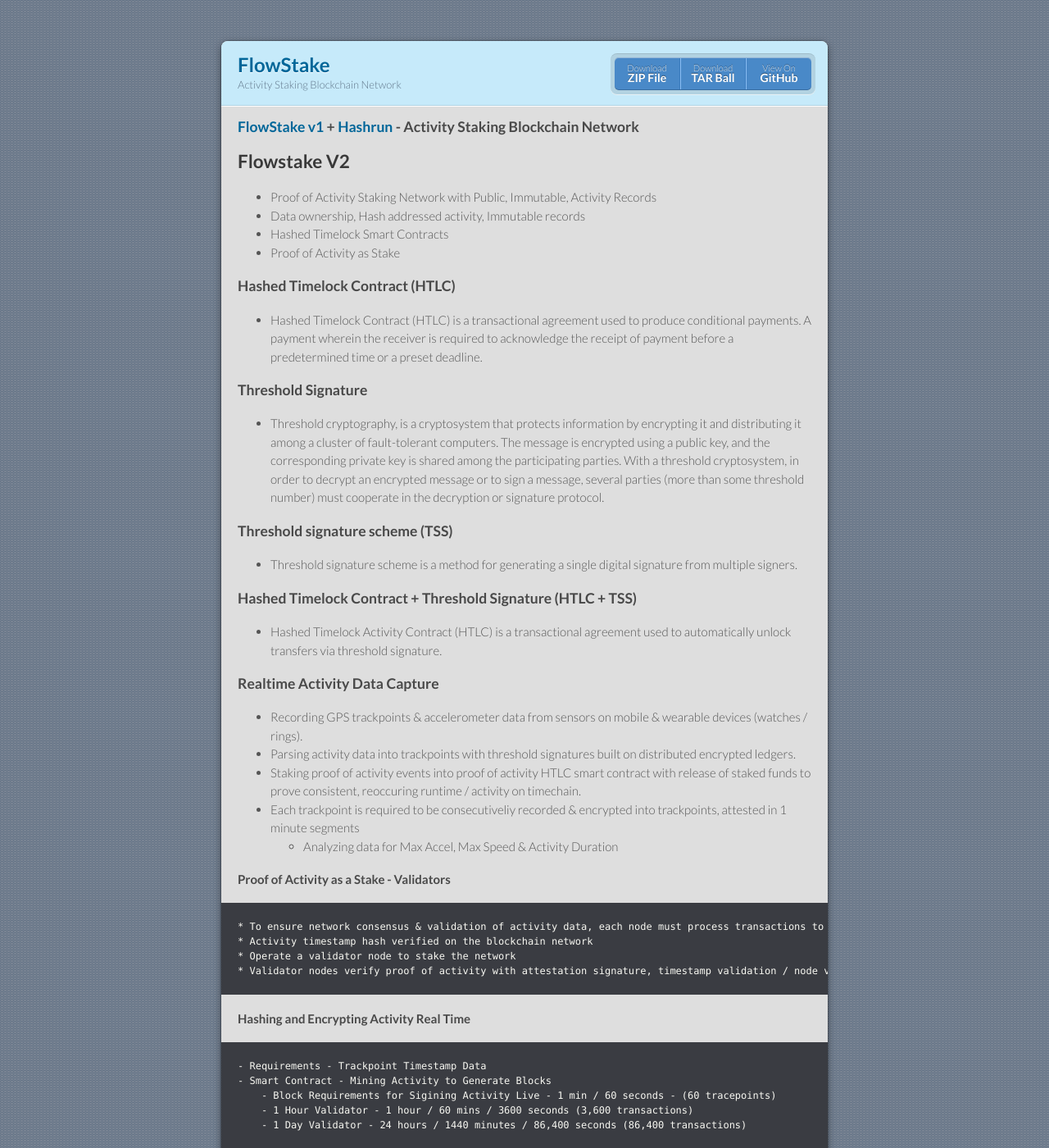
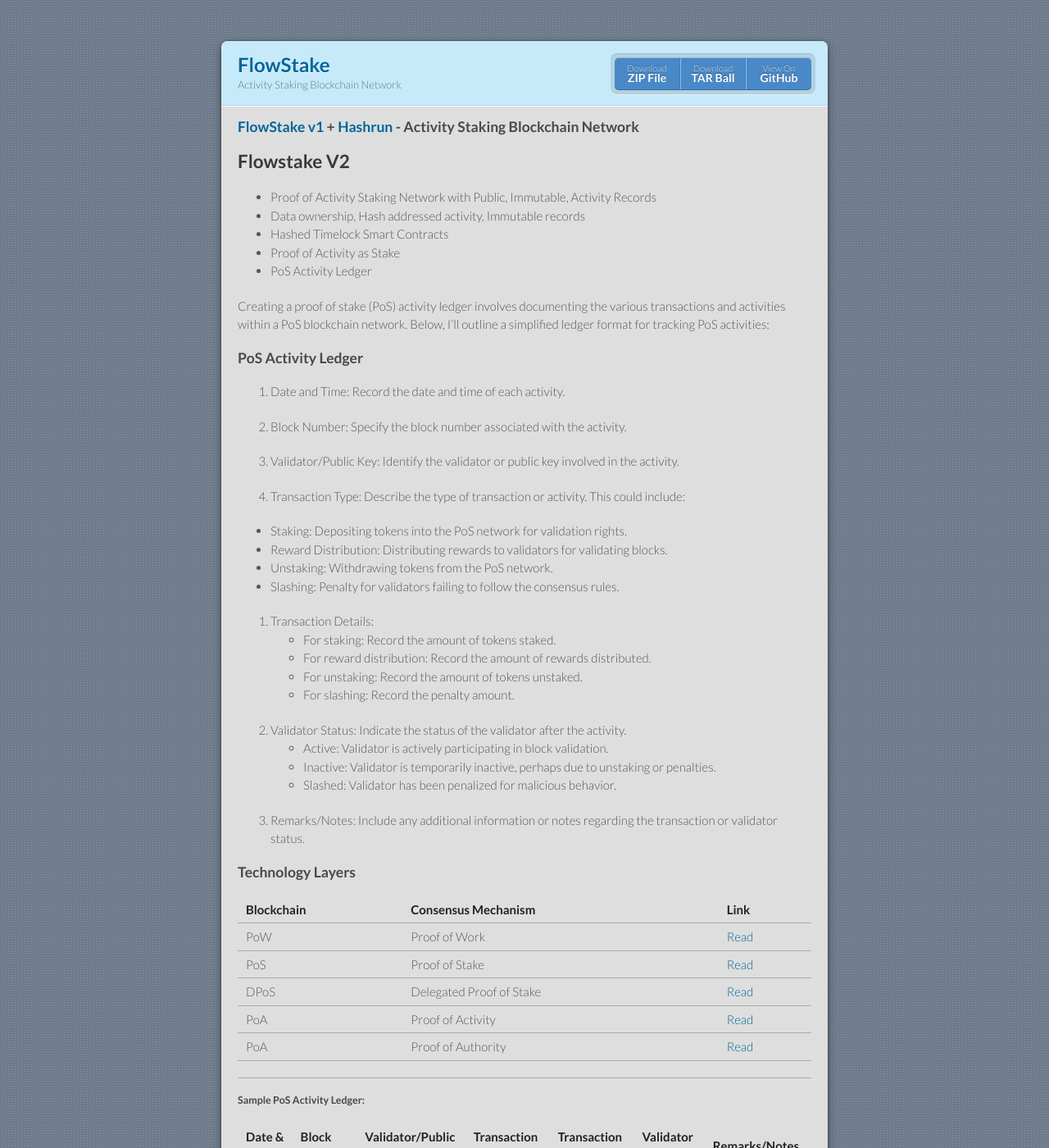
Before and after one commit to flowstake/flowstake.github.io, a Jekyll site: the page built from index.md, in a window 1280 px wide and 1400 px high. Shown: the whole window at 82% size. Built offline with Jekyll 4.4.1, drawn with Linux system fonts in a browser that asks for light colours; our own code applies the rules of GitHub Pages for plain Markdown files; some of the changed text lies outside the part shown.

Commit message:
Update index.md

```diff
--- a/index.md
+++ b/index.md
@@ -5,6 +5,60 @@
 * Data ownership, Hash addressed activity, Immutable records
 * Hashed Timelock Smart Contracts
 * Proof of Activity as Stake
+* PoS Activity Ledger
+
+Creating a proof of stake (PoS) activity ledger involves documenting the various transactions and activities within a PoS blockchain network. Below, I'll outline a simplified ledger format for tracking PoS activities:
+
+### PoS Activity Ledger
+
+1. Date and Time: Record the date and time of each activity.
+
+2. Block Number: Specify the block number associated with the activity.
+
+3. Validator/Public Key: Identify the validator or public key involved in the activity.
+
+4. Transaction Type: Describe the type of transaction or activity. This could include:
+
+* Staking: Depositing tokens into the PoS network for validation rights.
+* Reward Distribution: Distributing rewards to validators for validating blocks.
+* Unstaking: Withdrawing tokens from the PoS network.
+* Slashing: Penalty for validators failing to follow the consensus rules.
+
+5. Transaction Details:
+* For staking: Record the amount of tokens staked.
+* For reward distribution: Record the amount of rewards distributed.
+* For unstaking: Record the amount of tokens unstaked.
+* For slashing: Record the penalty amount.
+
+6. Validator Status: Indicate the status of the validator after the activity.
+* Active: Validator is actively participating in block validation.
+* Inactive: Validator is temporarily inactive, perhaps due to unstaking or penalties.
+* Slashed: Validator has been penalized for malicious behavior.
+
+7. Remarks/Notes: Include any additional information or notes regarding the transaction or validator status.
+
+### Technology Layers
+
+| Blockchain   | Consensus Mechanism          | Link |
+|:-------------|:-----------------------------|:-------|
+| PoW          | Proof of Work                |  [Read](https://en.bitcoin.it/wiki/Proof_of_work)  |
+| PoS          | Proof of Stake               |  [Read](https://en.bitcoin.it/wiki/Proof_of_Stake)  |
+| DPoS         | Delegated Proof of Stake     |  [Read](https://docs.bitshares.org/en/master/technology/dpos.html)  |
+| PoA          | Proof of Activity            |  [Read](https://eprint.iacr.org/2014/452.pdf)  |
+| PoA          | Proof of Authority           |  [Read](https://en.wikipedia.org/wiki/Proof_of_authority)   |
+
+* * *
+
+##### Sample PoS Activity Ledger:
+
+| Date & Time       |	Block Number  |	Validator/Public Key |	Transaction Type      |	Transaction Details	     | Validator Status   |	Remarks/Notes            |
+|:------------------|:----------------|:---------------------|:-----------------------|:-------------------------|:-------------------|:-------------------------|
+| 2024-03-01 12:00  |	10567	      | ABC123...            | Staking	              | 1000 FST tokens	         |     Active	      | Staked by Validator 1    |
+| 2024-03-02 08:30  |	10580	      | XYZ789...            | Reward Distribution	  | 50 FST tokens	         |     Active	      | Rewards for Block 10568  |
+| 2024-03-03 10:45  |	10600	      | DEF456...            | Unstaking	          | 500 FST tokens	         |     Inactive	      | Unstaked by Validator 2  |
+| 2024-03-05 14:20  |	10610	      | GHI789...            | Slashing	              | 20 FST tokens	         |     Slashed	      | Penalty for Validator 3  |
+
+This ledger format helps to maintain a transparent record of PoS activities, including staking, rewards, unstaking, and slashing, providing insights into the network's operation and validator behavior. Additionally, it facilitates auditing and analysis of the PoS blockchain network.
 
 ### Hashed Timelock Contract (HTLC)
 * Hashed Timelock Contract (HTLC) is a transactional agreement used to produce conditional payments. A payment wherein the receiver is required to acknowledge the receipt of payment before a predetermined time or a preset deadline.
```
Also changed, not shown: other parts of index.md (+3 -3 lines).
